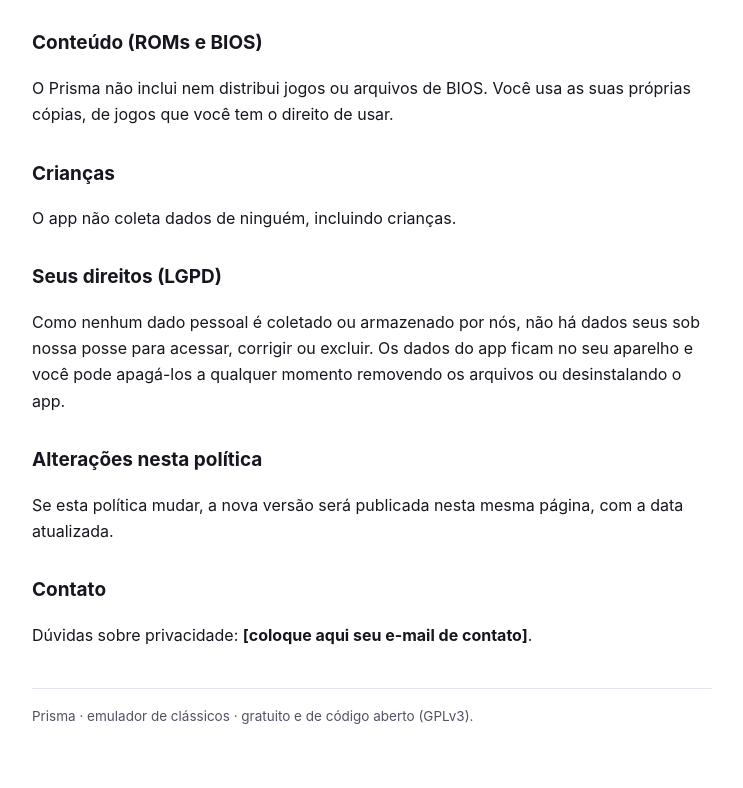
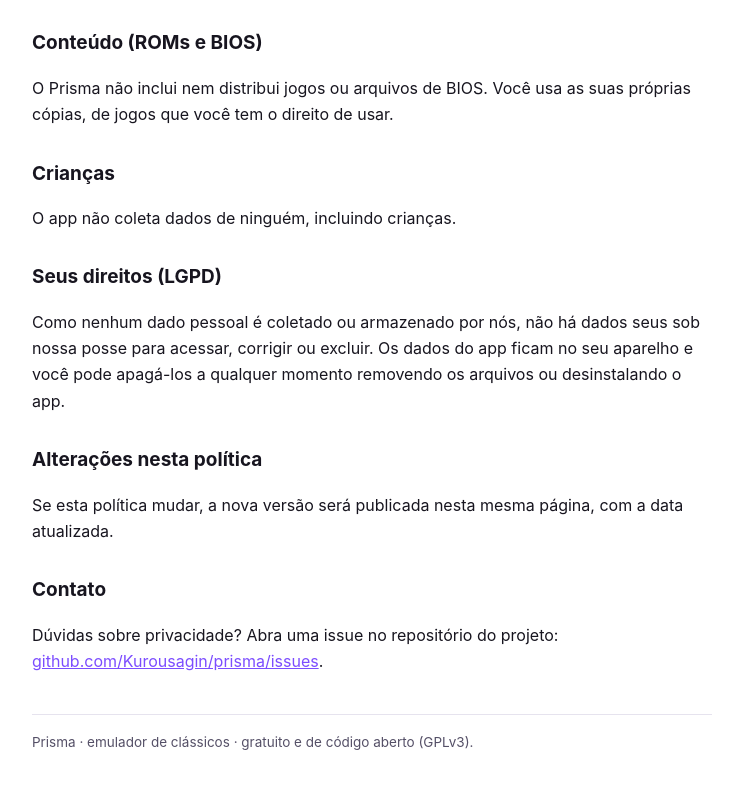
Before and after one commit to Kurousagin/prisma, a plain HTML site: page docs/privacy.html in a window 1280 px wide. Shown: the part 1035-1823 px from the top of the page, without its empty margins (268-1011 px from the left). Drawn offline with Linux system fonts and the light colour scheme.

Commit message:
README com imagens/recursos e contato da privacidade via GitHub Issues (#1)
- README: feature graphic, badges, recursos, screenshots, uso via SAF,
  build (debug/release), créditos/licenças libretro
- privacy.html: contato passa a apontar as Issues do repo (sem e-mail pessoal)
- docs/img: feature + 3 screenshots

Co-authored-by: Claude Opus 4.8 <noreply@anthropic.com>

```diff
--- a/docs/privacy.html
+++ b/docs/privacy.html
@@ -81,7 +81,8 @@
   <p>Se esta política mudar, a nova versão será publicada nesta mesma página, com a data atualizada.</p>
 
   <h2>Contato</h2>
-  <p>Dúvidas sobre privacidade: <strong>[coloque aqui seu e-mail de contato]</strong>.</p>
+  <p>Dúvidas sobre privacidade? Abra uma issue no repositório do projeto:
+  <a href="https://github.com/Kurousagin/prisma/issues">github.com/Kurousagin/prisma/issues</a>.</p>
 
   <footer>
     Prisma · emulador de clássicos · gratuito e de código aberto (GPLv3).
```
Also changed, not shown: docs/img/biblioteca.png (added), docs/img/feature.png (added), docs/img/inicio.png (added), docs/img/jogo.png (added), 1 other file.
